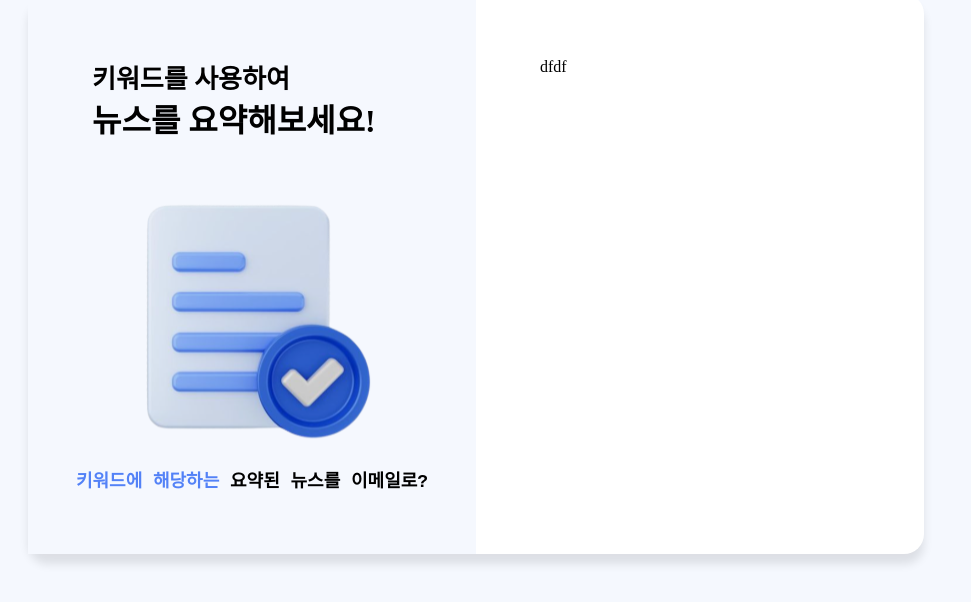
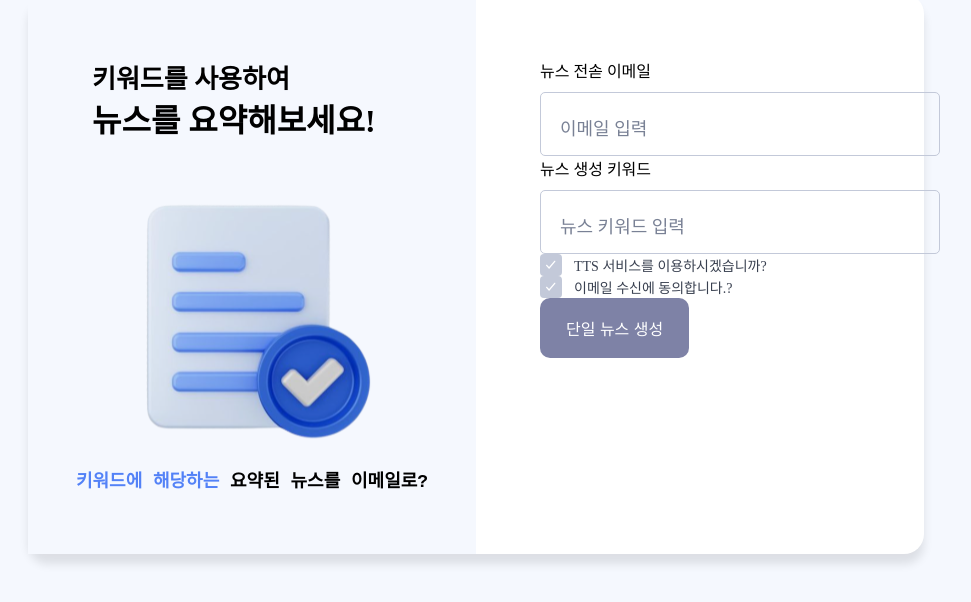
Before and after one commit to EntryCNS/lessflow-frontend-v2, a Next.js app: page /summary in a window 1280 px wide. Shown: the part 126-728 px from the top of the page, without its empty margins (164-1135 px from the left). Built offline with nearby package versions, Linux system fonts and the light colour scheme; a web font is replaced by a local one.

Commit message:
Add : Components

```diff
--- a/src/components/layout/SummaryPage/index.tsx
+++ b/src/components/layout/SummaryPage/index.tsx
@@ -1,7 +1,10 @@
 import SendTemplate from "@/components/common/Template/SendTemplate";
 import { SendTemplateLeftContents } from "@/components/common/Template/SendTemplate/type";
 import SummaryImage from "@/../public/asset/keywordIcon.svg";
-import React from "react";
+import React, { useState } from "react";
+import Input from "@/components/common/Input";
+import CheckBox from "@/components/common/CheckBox";
+import Button from "@/components/common/Button";
 
 const LeftContents: SendTemplateLeftContents = {
   title: "뉴스를 요약해보세요!",
@@ -12,11 +15,59 @@ const LeftContents: SendTemplateLeftContents = {
 };
 
 const SummaryPage = () => {
+  const [email, setEmail] = useState<string>("");
+  const [keyword, setKeyword] = useState<string>("");
+  const [TTSService, setTTSService] = useState<boolean>(false);
+  const [sendEmail, setSendEmail] = useState<boolean>(false);
+  const [active, setActive] = useState<boolean>(false);
+
+  const onclickHandler = () => {};
+
   return (
     <>
       <SendTemplate leftContents={LeftContents}>
         <div>
-          <div>dfdf</div>
+          <div>
+            <p>뉴스 전솓 이메일</p>
+            <Input
+              state={email}
+              setState={setEmail}
+              placeholder="이메일 입력"
+              fontSize={18}
+              padding="22px 20px"
+            />
+          </div>
+          <div>
+            <p>뉴스 생성 키워드</p>
+            <Input
+              state={keyword}
+              setState={setKeyword}
+              placeholder="뉴스 키워드 입력"
+              fontSize={18}
+              padding="22px 20px"
+            />
+          </div>
+          <div>
+            <CheckBox
+              context="TTS 서비스를 이용하시겠습니까?"
+              state={TTSService}
+              setState={setTTSService}
+            />
+          </div>
+          <div>
+            <CheckBox
+              context="이메일 수신에 동의합니다.?"
+              state={sendEmail}
+              setState={setSendEmail}
+            />
+          </div>
+          <Button
+            onClickHandler={onclickHandler}
+            disable={!active}
+            active={active}
+          >
+            단일 뉴스 생성
+          </Button>
         </div>
       </SendTemplate>
     </>
```
